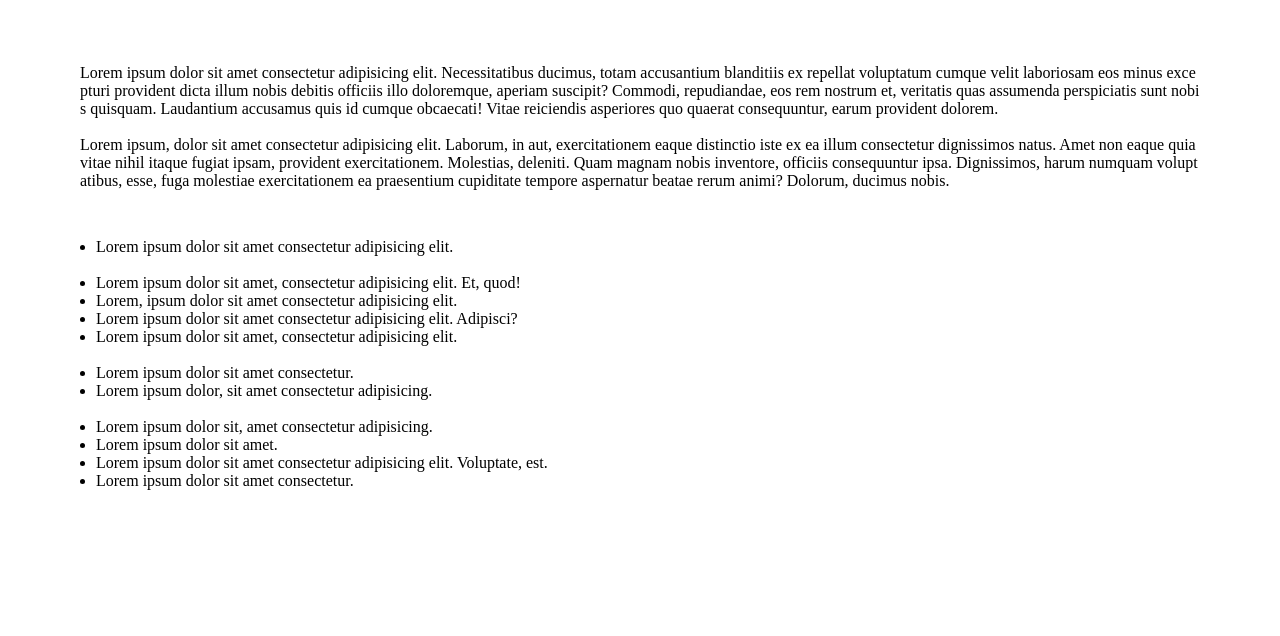
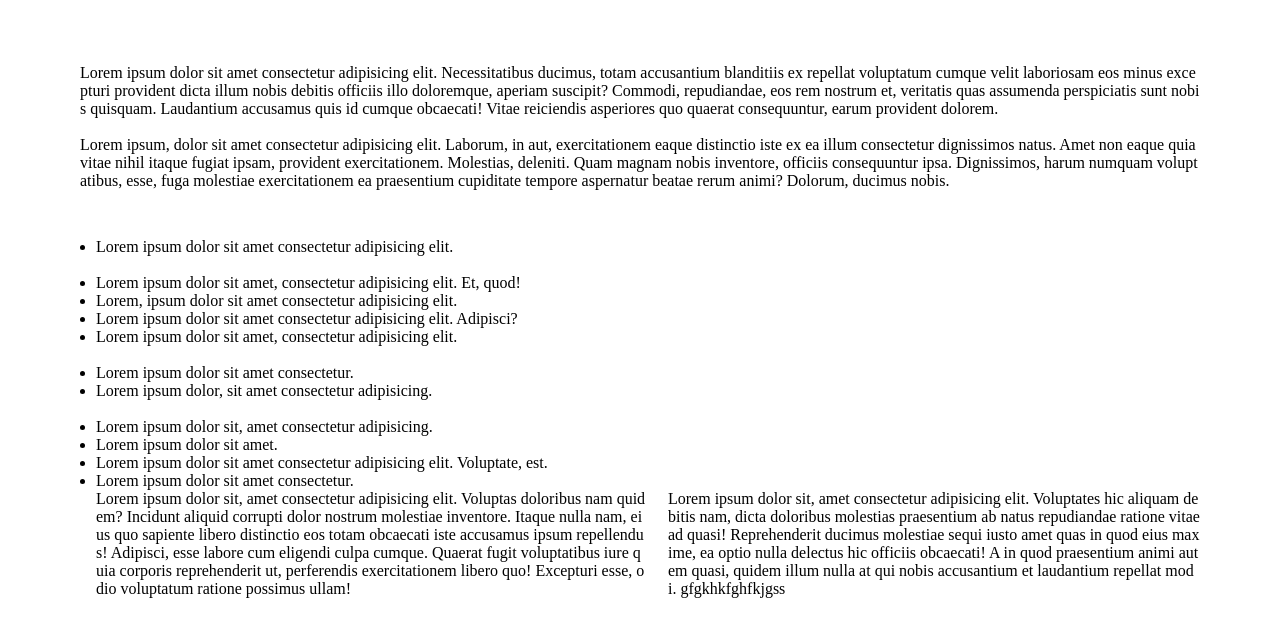
Before and after one commit to vishal00923-cedcoss/git-branch, a plain HTML site: page src/index.html in a window 1280 px wide. Drawn offline with Linux system fonts and the light colour scheme.

Commit message:
bottom divs

```diff
--- a/src/index.html
+++ b/src/index.html
@@ -31,6 +31,17 @@
 
       .container div {
         word-break: break-all;
+      }
+
+      #left {
+        width: 50%;
+        float: left;
+        margin-right: 20px;
+      }
+
+      #float {
+        width: 50;
+        float: right;
       }
     </style>
   </head>
@@ -81,6 +92,24 @@
           <li>Lorem ipsum dolor sit amet consectetur adipisicing elit. Voluptate, est.</li>
           <li>Lorem ipsum dolor sit amet consectetur.</li>
         </ul>
+
+        <!-- bottom divs -->
+        <div id="left">
+          Lorem ipsum dolor sit, amet consectetur adipisicing elit. Voluptas doloribus nam quidem?
+          Incidunt aliquid corrupti dolor nostrum molestiae inventore. Itaque nulla nam, eius quo
+          sapiente libero distinctio eos totam obcaecati iste accusamus ipsum repellendus! Adipisci,
+          esse labore cum eligendi culpa cumque. Quaerat fugit voluptatibus iure quia corporis
+          reprehenderit ut, perferendis exercitationem libero quo! Excepturi esse, odio voluptatum
+          ratione possimus ullam!
+        </div>
+
+        <div id="right">
+          Lorem ipsum dolor sit, amet consectetur adipisicing elit. Voluptates hic aliquam debitis
+          nam, dicta doloribus molestias praesentium ab natus repudiandae ratione vitae ad quasi!
+          Reprehenderit ducimus molestiae sequi iusto amet quas in quod eius maxime, ea optio nulla
+          delectus hic officiis obcaecati! A in quod praesentium animi autem quasi, quidem illum
+          nulla at qui nobis accusantium et laudantium repellat modi. gfgkhkfghfkjgss
+        </div>
       </div>
     </div>
   </body>
```
